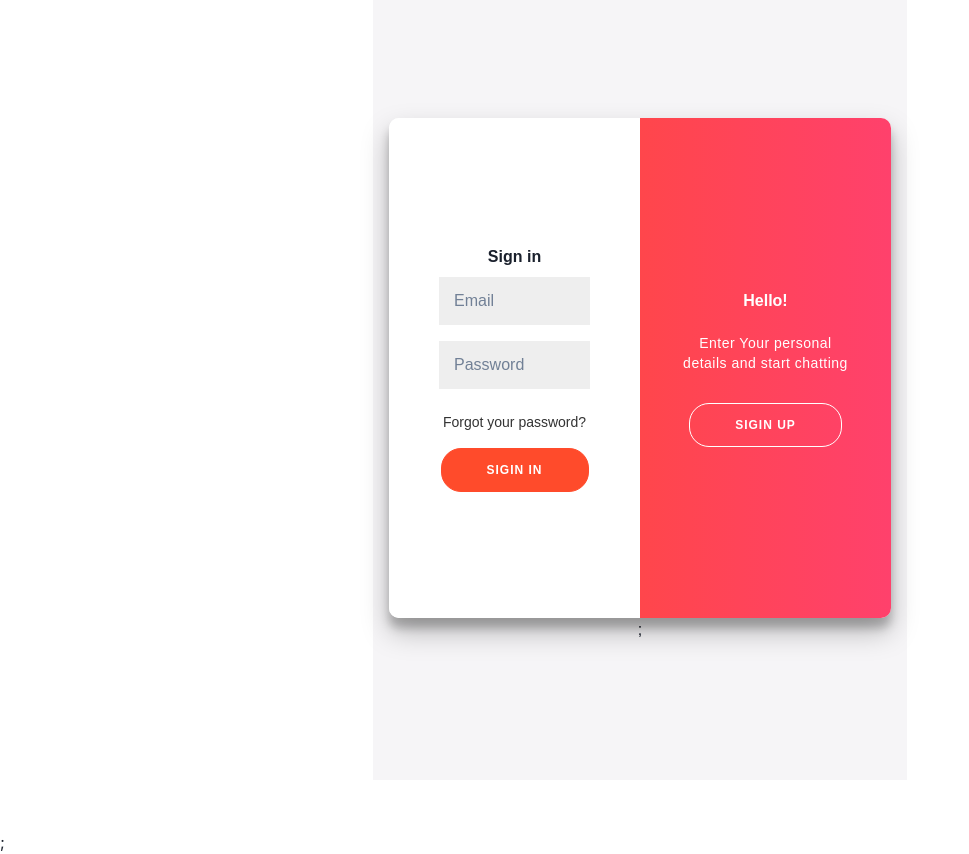
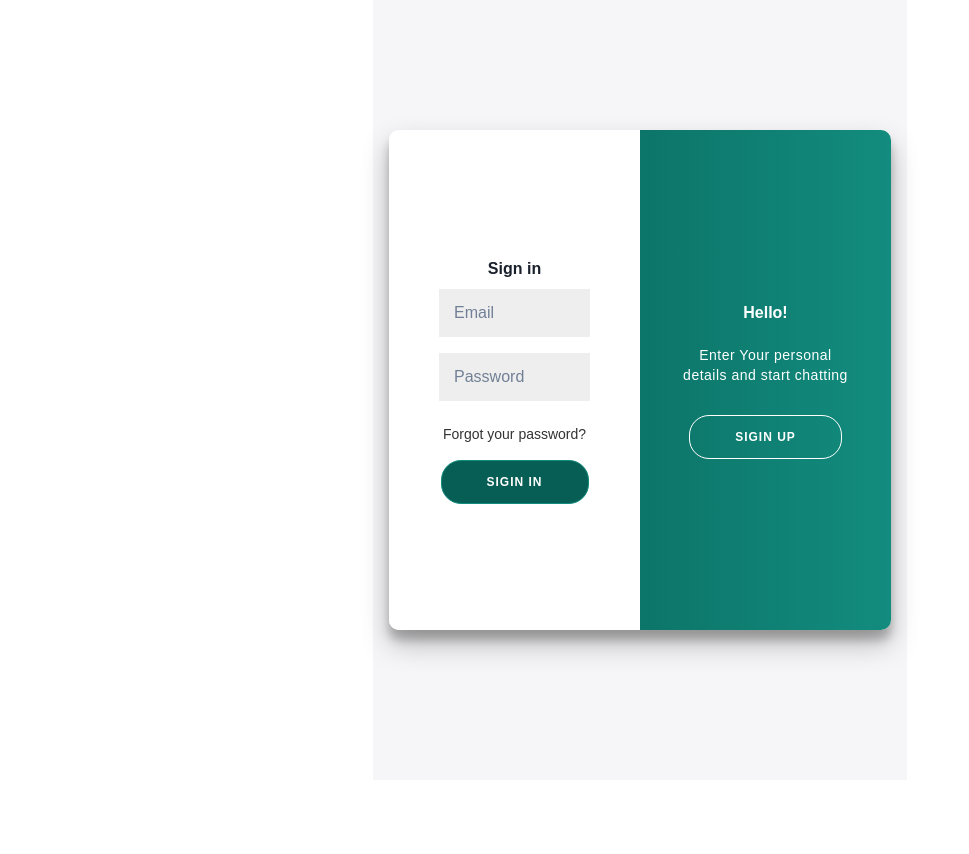
Before and after one commit to sandeshjung/Chat-App, a React (Create React App) app in the folder frontend/: page / in a window 1280 px wide. Shown: the whole page, without its empty margins (0-969 px from the left). After the commit the page ends 830 px from the top, so only its background shows below. Built offline with nearby package versions, Linux system fonts and the light colour scheme.

Commit message:
Few ui changes and corrections

```diff
--- a/frontend/src/App.js
+++ b/frontend/src/App.js
@@ -2,7 +2,6 @@ import React from "react";
 import { BrowserRouter as Router, Route, Routes } from "react-router-dom";
 import ChatScreen from "./Screen/ChatScreen";
 import HomeScreen from "./Screen/HomeScreen";
-import LoginScreen from "./Screen/LoginScreen";
 
 function App() {
   return (
--- a/frontend/src/Screen/ChatScreen.js
+++ b/frontend/src/Screen/ChatScreen.js
@@ -1,5 +1,5 @@
 import React, { useEffect, useState } from "react";
-import { Box } from "@chakra-ui/layout";
+
 import { useSelector } from "react-redux";
 import ChatBox from "../components/ChatBox";
 import MyChats from "../components/MyChats";
--- a/frontend/src/Screen/HomeScreen.js
+++ b/frontend/src/Screen/HomeScreen.js
@@ -7,9 +7,8 @@ const HomeScreen = () => {
   return (
     <>
       <Container className="loginScreen">
-        <LoginScreen />;
+        <LoginScreen />
       </Container>
-      ;
     </>
   );
 };
--- a/frontend/src/Screen/LoginScreen.js
+++ b/frontend/src/Screen/LoginScreen.js
@@ -1,10 +1,9 @@
 import { React, useState, useEffect } from "react";
 import styled from "styled-components";
 import { useDispatch, useSelector } from "react-redux";
-import { Link, useNavigate, useSearchParams } from "react-router-dom";
+import { useNavigate, useSearchParams } from "react-router-dom";
 import { login, register } from "../actions/userAction";
 import Message from "../components/Message";
-import Loader from "../components/Loader";
 
 export const Container = styled.div`
   background-color: #fff;
@@ -74,8 +73,8 @@ export const Input = styled.input`
 
 export const Button = styled.button`
   border-radius: 20px;
-  border: 1px solid #ff4b2b;
-  background-color: #ff4b2b;
+  border: 1px solid #128c7e;
+  background-color: #075e54;
   color: #ffffff;
   font-size: 12px;
   font-weight: bold;
@@ -115,9 +114,9 @@ export const OverlayContainer = styled.div`
 `;
 
 export const Overlay = styled.div`
-  background: #ff416c;
-  background: -webkit-linear-gradient(to right, #ff4b2b, #ff416c);
-  background: linear-gradient(to right, #ff4b2b, #ff416c);
+  background: #128c7e;
+  background: -webkit-linear-gradient(to right, #075e54, #128c7e);
+  background: linear-gradient(to right, #075e54, #128c7e);
   background-repeat: no-repeat;
   background-size: cover;
   background-position: 0 0;
--- a/frontend/src/components/ChatBox.js
+++ b/frontend/src/components/ChatBox.js
@@ -13,7 +13,7 @@ const ChatBox = ({ fetchAgain, setFetchAgain }) => {
       alignItems="center"
       flexDir="column"
       p={3}
-      bg="grey"
+      bg="#075e54"
       w={{ base: "100%", md: "68%" }}
       borderRadius="lg"
       borderWidth="1px"
--- a/frontend/src/components/MyChats.js
+++ b/frontend/src/components/MyChats.js
@@ -1,9 +1,7 @@
-import React, { useEffect, useState } from "react";
+import React, { useEffect } from "react";
 import { useDispatch, useSelector } from "react-redux";
-import { useToast } from "@chakra-ui/toast";
 import { getChats, selectChat } from "../actions/chatAction";
-import { Box, Button, Stack, Text } from "@chakra-ui/react";
-import { AddIcon } from "@chakra-ui/icons";
+import { Box, Stack, Text } from "@chakra-ui/react";
 import Loader from "./Loader";
 import { getSender } from "../config/ChatLogics";
 // import GroupChatModal from "./GroupChatModal";
@@ -37,7 +35,7 @@ const MyChats = ({ fetchAgain }) => {
       flexDir="column"
       alignItems="center"
       p={3}
-      bg="grey"
+      bg="#075e54"
       w="31%"
       borderRadius="lg"
       borderWidth="1px"
@@ -51,6 +49,7 @@ const MyChats = ({ fetchAgain }) => {
         w="100%"
         justifyContent="space-between"
         alignItems="center"
+        textColor="white"
       >
         My Chats
         {/* <GroupChatModal>
@@ -79,7 +78,7 @@ const MyChats = ({ fetchAgain }) => {
               <Box
                 onClick={() => handleChat(ch)}
                 cursor="pointer"
-                bg={selectedChat === ch ? "#38B2AC" : "#E8E8E8"}
+                bg={selectedChat === ch ? "#128c7e" : "#ece5dd"}
                 color={selectedChat === ch ? "white" : "black"}
                 px={3}
                 py={2}
--- a/frontend/src/components/ScrollableChat.js
+++ b/frontend/src/components/ScrollableChat.js
@@ -34,7 +34,7 @@ const ScrollableChat = ({ messages }) => {
             <span
               style={{
                 backgroundColor: `${
-                  m.sender._id === userInfo._id ? "#BEE3F8" : "#B9F5D0"
+                  m.sender._id === userInfo._id ? "#BEE3F8" : "#dcf8c6"
                 }`,
                 marginLeft: isSameSenderMargin(messages, m, i, userInfo._id),
                 marginTop: isSameUser(messages, m, i, userInfo._id) ? 3 : 10,
--- a/frontend/src/components/SideDrawer.js
+++ b/frontend/src/components/SideDrawer.js
@@ -1,4 +1,4 @@
-import React, { useEffect, useState } from "react";
+import React, { useState } from "react";
 import { Box } from "@chakra-ui/layout";
 import { Button } from "@chakra-ui/button";
 import {
@@ -22,10 +22,10 @@ import { Avatar } from "@chakra-ui/avatar";
 import { useSelector, useDispatch } from "react-redux";
 import ProfileModal from "./ProfileModal";
 import { logout } from "../actions/userAction";
-import { useNavigate } from "react-router-dom";
+
 import { useDisclosure } from "@chakra-ui/hooks";
 import Loader from "./Loader";
-import axios from "axios";
+
 import UserListItem from "./UserListItem";
 import { searchUser } from "../actions/userAction";
 import { createChat } from "../actions/chatAction";
@@ -40,7 +40,7 @@ const SideDrawer = () => {
   const { isOpen, onOpen, onClose } = useDisclosure();
 
   const dispatch = useDispatch();
-  const navigate = useNavigate();
+
   const toast = useToast();
 
   const userLogin = useSelector((state) => state.userLogin);
@@ -117,7 +117,7 @@ const SideDrawer = () => {
       <Box
         display="flex"
         justifyContent="space-between"
-        bg="grey"
+        bg="#075e54"
         w="100%"
         p="5px 10px 5px 10px"
         borderWidth="5px"
@@ -125,13 +125,17 @@ const SideDrawer = () => {
         <Tooltip label="Search users to chat" hasArrow placement="bottom-end">
           <Button variant="ghost" onClick={onOpen}>
             <i className="fas fa-search"></i>
-            <Text display={{ base: "none", md: "flex" }} px="4">
+            <Text
+              display={{ base: "none", md: "flex" }}
+              px="4"
+              textColor="white"
+            >
               Search User
             </Text>
           </Button>
         </Tooltip>
 
-        <Text fonsize="2xl" fontFamily="Work sans">
+        <Text fonsize="2xl" fontFamily="Work sans" textColor="white">
           Talk-A-Tive
         </Text>
         <div>
--- a/frontend/src/components/SingleChat.js
+++ b/frontend/src/components/SingleChat.js
@@ -62,9 +62,9 @@ const SingleChat = ({ fetchAgain, setFetchAgain }) => {
         `/api/message/${selectedChat._id}`,
         config
       );
-      console.log(selectedChat);
+      // console.log(selectedChat);
       setMessages(data);
-      console.log(messages);
+      // console.log(messages);
       setLoading(false);
 
       socket.emit("join chat", selectedChat._id);
@@ -179,6 +179,7 @@ const SingleChat = ({ fetchAgain, setFetchAgain }) => {
             display="flex"
             justifyContent={{ base: "space-between" }}
             alignItems="center"
+            // color="white"
           >
             <IconButton
               display={{ base: "flex", md: "none" }}
@@ -188,6 +189,7 @@ const SingleChat = ({ fetchAgain, setFetchAgain }) => {
             {selectedChat && (
               <>
                 {getSender(userInfo, selectedChat.users)}
+
                 <ProfileModal
                   userInfo={getSenderFull(userInfo, selectedChat.users)}
                 />
@@ -256,7 +258,7 @@ const SingleChat = ({ fetchAgain, setFetchAgain }) => {
           justifyContent="center"
           h="100%"
         >
-          <Text fontSize="3xl" pb={3} fontFamily="Work sans">
+          <Text fontSize="3xl" pb={3} fontFamily="Work sans" textColor="white">
             Click on a user to start chatting
           </Text>
         </Box>
--- /dev/null
+++ b/frontend/src/constants/notificationConstants.js
@@ -0,0 +1,4 @@
+export const CREATE_NOTIFICATION_REQUEST = "CREATE_NOTIFICATION_REQUEST";
+export const CREATE_NOTIFICATION_SUCCESS = "CREATE_NOTIFICATION_SUCCESS";
+export const CREATE_NOTIFICATION_FAIL = "CREATE_NOTIFICATION_FAIL";
+export const CREATE_NOTIFICATION_RESET = "CREATE_NOTIFICATION_RESET";
```
Also changed, not shown: frontend/src/actions/notificationAction.js (added).
